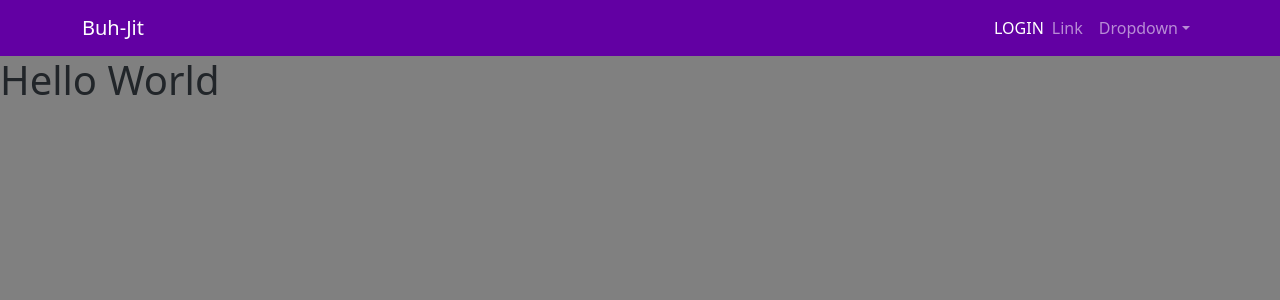
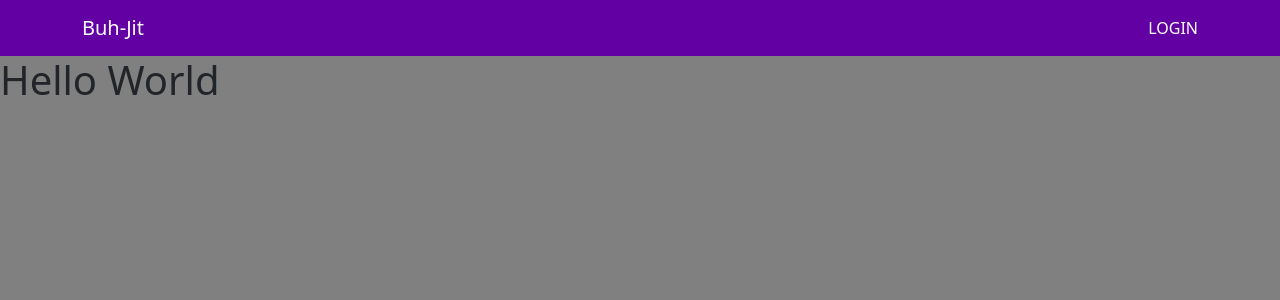
Before and after one commit to RichardKnight88/buh-jit, a React (Create React App) app in the folder client/: page / in a window 1280 px wide. Shown: the top 300 px of the page. Built offline with nearby package versions, Linux system fonts and the light colour scheme.

Commit message:
navbar changing depending on authentication status

```diff
--- a/client/src/components/Navbar.js
+++ b/client/src/components/Navbar.js
@@ -1,19 +1,46 @@
-import React from 'react'
-import { useHistory } from 'react-router-dom'
+import React, { useState, useEffect } from 'react'
+import { useHistory, useLocation } from 'react-router-dom'
 import { Navbar, Container, Nav, NavDropdown } from 'react-bootstrap'
 import { primaryColor } from '../styles/elementStyles'
 import LoginToast from './auth/helpers/loginToast'
+import { getPayload, getUsernameFromLocalStorage } from './auth/helpers/tokenfunctions'
+import axios from 'axios'
 
 
 const NavbarComponent = () => {
 
 
+  const [username, setUsername] = useState(null)
+
   const history = useHistory()
+  const location = useLocation()
 
-  console.log(history)
-  console.log(useHistory())
 
-  // history.push('/hello')
+  const checkUserIsAuthenticated = () => {
+
+    const payload = getPayload()
+
+    if (!payload) return
+    if (!username) setUsername(getUsernameFromLocalStorage())
+
+    const currentTime = Math.round(Date.now() / 1000)
+
+    return currentTime - payload.exp
+
+  }
+
+
+
+  const handleLogout = () => {
+
+    window.localStorage.removeItem('token')
+    window.localStorage.removeItem('username')
+    history.push('/')
+    location.pathname
+    setUsername(null)
+  }
+
+
 
   return (
     <Navbar variant="dark" expand="lg" style={{
@@ -24,18 +51,36 @@ const NavbarComponent = () => {
           Buh-Jit
         </Navbar.Brand>
         <Navbar.Toggle
-          aria-controls="basic-navbar-nav"/>
+          aria-controls="basic-navbar-nav" />
         <Navbar.Collapse id="basic-navbar-nav">
           <Nav className="me-auto">
-            <LoginToast history={history}/>
-            <Nav.Link href="#link">Link</Nav.Link>
-            <NavDropdown title="Dropdown" id="basic-nav-dropdown">
-              <NavDropdown.Item href="#action/3.1">Login / Register</NavDropdown.Item>
-              <NavDropdown.Item href="#action/3.2">Another action</NavDropdown.Item>
-              <NavDropdown.Item href="#action/3.3">Something</NavDropdown.Item>
-              <NavDropdown.Divider />
-              <NavDropdown.Item href="#action/3.4">Separated link</NavDropdown.Item>
-            </NavDropdown>
+            {!checkUserIsAuthenticated() ?
+              <LoginToast />
+              :
+              <>
+                {/* <Nav.Link href="#link">Link</Nav.Link> */}
+
+                {/* <Navbar.Brand>
+                  <img
+                    alt="profile picture"
+                    src="/logo.svg"
+                    width="30"
+                    height="30"
+                    className="d-inline-block align-top"
+                  />{' '}
+                </Navbar.Brand> */}
+                <NavDropdown title={`Logged in as ${username}`} id="basic-nav-dropdown">
+                  <NavDropdown.Item href="/profile">Profile</NavDropdown.Item>
+
+                  <NavDropdown.Divider />
+
+                  <NavDropdown.Item
+                    onClick={handleLogout}>
+                    Log Out
+                  </NavDropdown.Item>
+                </NavDropdown>
+              </>
+            }
           </Nav>
         </Navbar.Collapse>
       </Container>
--- a/client/src/components/auth/helpers/loginForm.js
+++ b/client/src/components/auth/helpers/loginForm.js
@@ -1,7 +1,7 @@
 import React, { useState } from 'react'
 import axios from 'axios'
 import { Form, Button } from 'react-bootstrap'
-import { useHistory } from 'react-router-dom'
+import { useHistory, useLocation } from 'react-router-dom'
 
 
 
@@ -14,6 +14,7 @@ const LoginForm = () => {
   })
 
   const history = useHistory()
+  const location = useLocation()
 
   const handleChange = async (event) => {
     console.log('EVENT', event.target.name, 'VALUE', event.target.value)
@@ -22,6 +23,7 @@ const LoginForm = () => {
 
   }
 
+  console.log('LOCATION', location)
 
   const handleSubmit = async (event) => {
     event.preventDefault()
@@ -30,9 +32,11 @@ const LoginForm = () => {
       const { data } = await axios.post('/api/auth/login/', formData )
       // console.log('DATA', data)
 
-      setTokenToLocalStorage(data.token)
+      setTokenToLocalStorage(data.token, data.username)
 
       history.push('/profile')
+
+      console.log(data)
 
     } catch (err) {
       console.log(err.response.statusText)
@@ -41,8 +45,9 @@ const LoginForm = () => {
   }
 
 
-  const setTokenToLocalStorage = (token) => {
+  const setTokenToLocalStorage = (token, username) => {
     window.localStorage.setItem('token', token)
+    window.localStorage.setItem('username', username)
   }
 
 
--- /dev/null
+++ b/client/src/components/auth/helpers/tokenfunctions.js
@@ -0,0 +1,43 @@
+import axios from 'axios'
+
+export const getTokenFromLocalStorage = () => {
+  return window.localStorage.getItem('token')
+}
+
+export const getUsernameFromLocalStorage = () => {
+  return window.localStorage.getItem('username')
+}
+
+
+export const getPayload = () => {
+  const token = getTokenFromLocalStorage()
+
+  if (!token) return
+
+  const splitToken = token.split('.')
+  if (splitToken.length < 3) return
+  return JSON.parse(atob(splitToken[1]))
+
+}
+
+export const getCurrentUser = async () => {
+
+  const payload = getPayload()
+
+  if (!payload) return
+
+  // const currentUserId = payload.sub
+  // console.log(currentUserId)
+
+  const { data } = await axios.get('/api/auth/profile/',
+    {
+      headers: {
+        Authorization: `Bearer ${getTokenFromLocalStorage()}`,
+      },
+    }
+  )
+  console.log(data)
+
+  return data
+
+}
```
Also changed, not shown: 1 other file (tests, documents, lock files or other folders).
